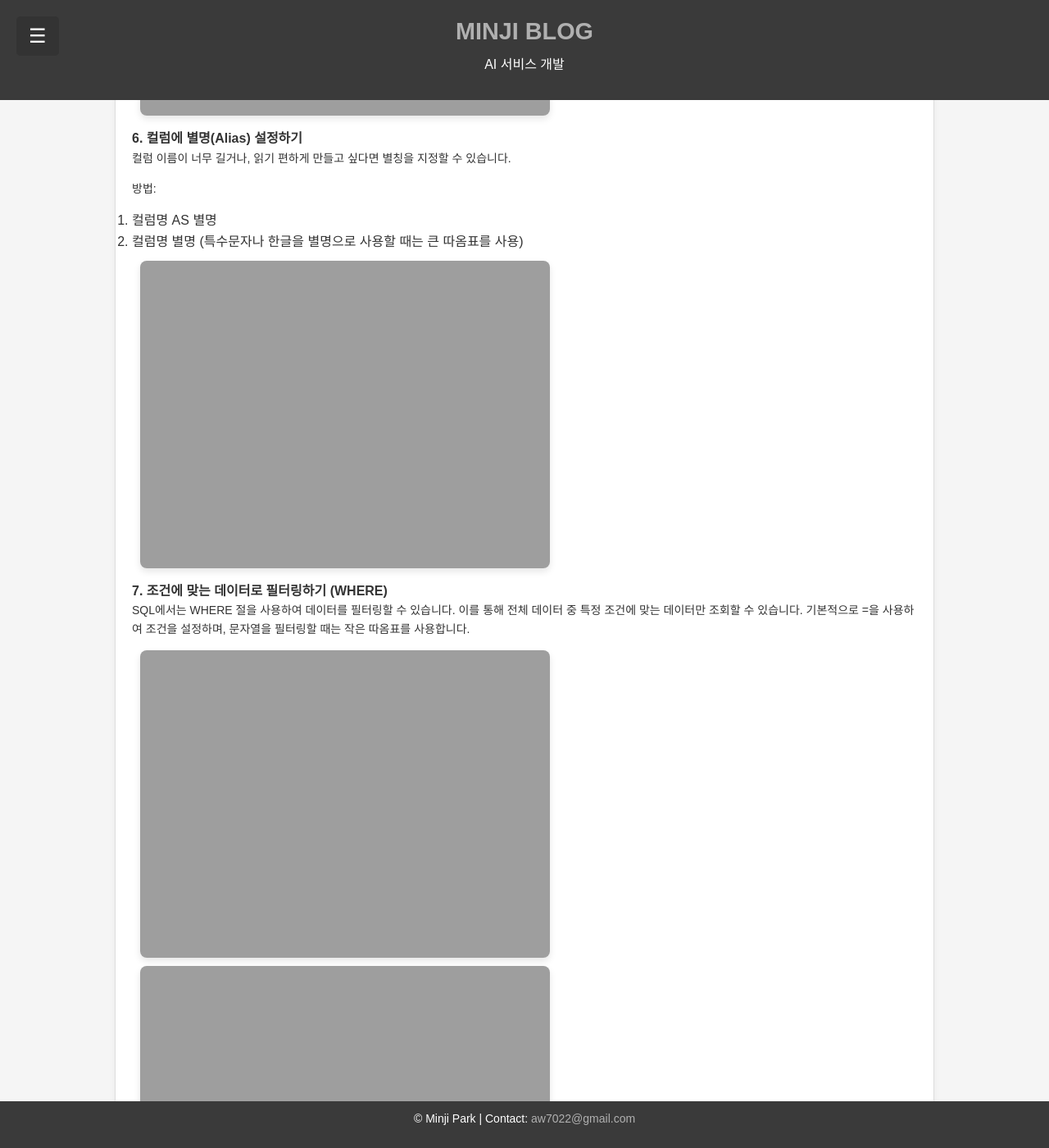
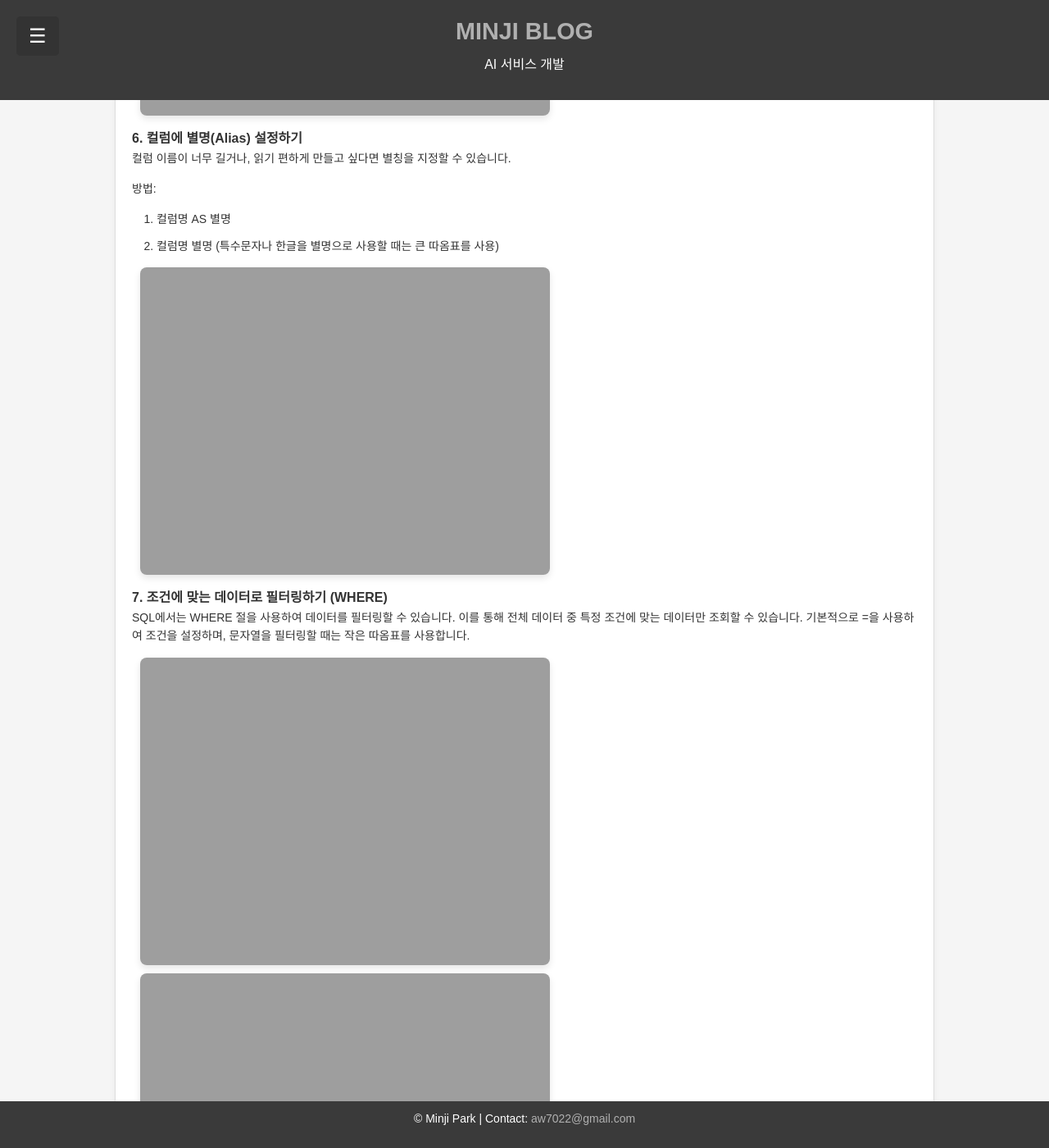
Before and after one commit to Mminzy22/Blog, a Jekyll site: the page built from _posts/SQL/2024-11-14-SQL01.md, in a window 1280 px wide and 1400 px high, scrolled down 1365 px. Shown: the whole window at 82% size. Built offline with Jekyll 4.4.1, drawn with Linux system fonts in a browser that asks for light colours; nearby versions of some CDN libraries; comment, search, counter and statistics services are not loaded.

Commit message:
Update posts and style.css

```diff
--- a/assets/css/style.css
+++ b/assets/css/style.css
@@ -240,6 +240,16 @@ ul {
     font-size: 14px;
 }
 
+ol {
+    padding-left: 20px;
+    margin-bottom: 15px;
+    font-size: 14px;
+}
+
+ol li {
+    margin: 10px;
+}
+
 ul li {
     margin: 10px;
 }
```
Also changed, not shown: _posts/Python/2024-11-20-Python02.md (+12 -0 lines), _posts/Python/2024-11-20-Python03.md (+29 -0 lines), _posts/Python/2024-11-20-Python04.md (+8 -0 lines).
